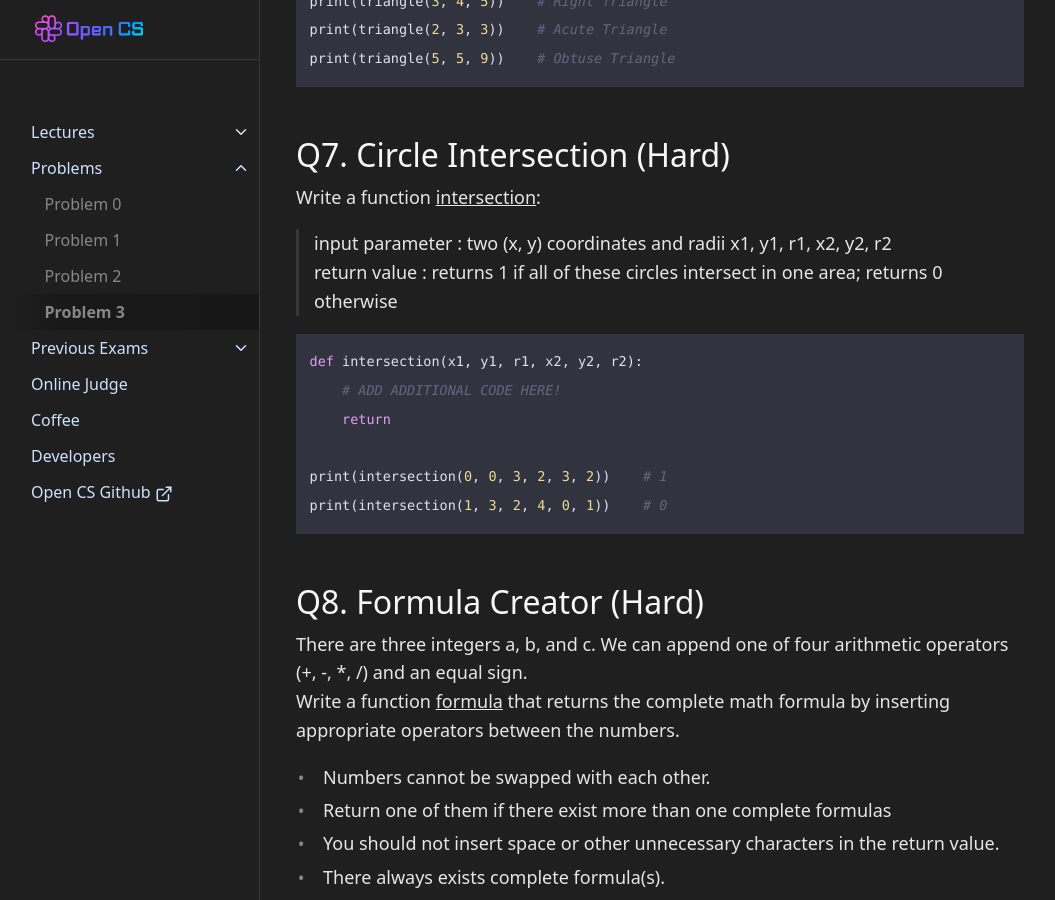
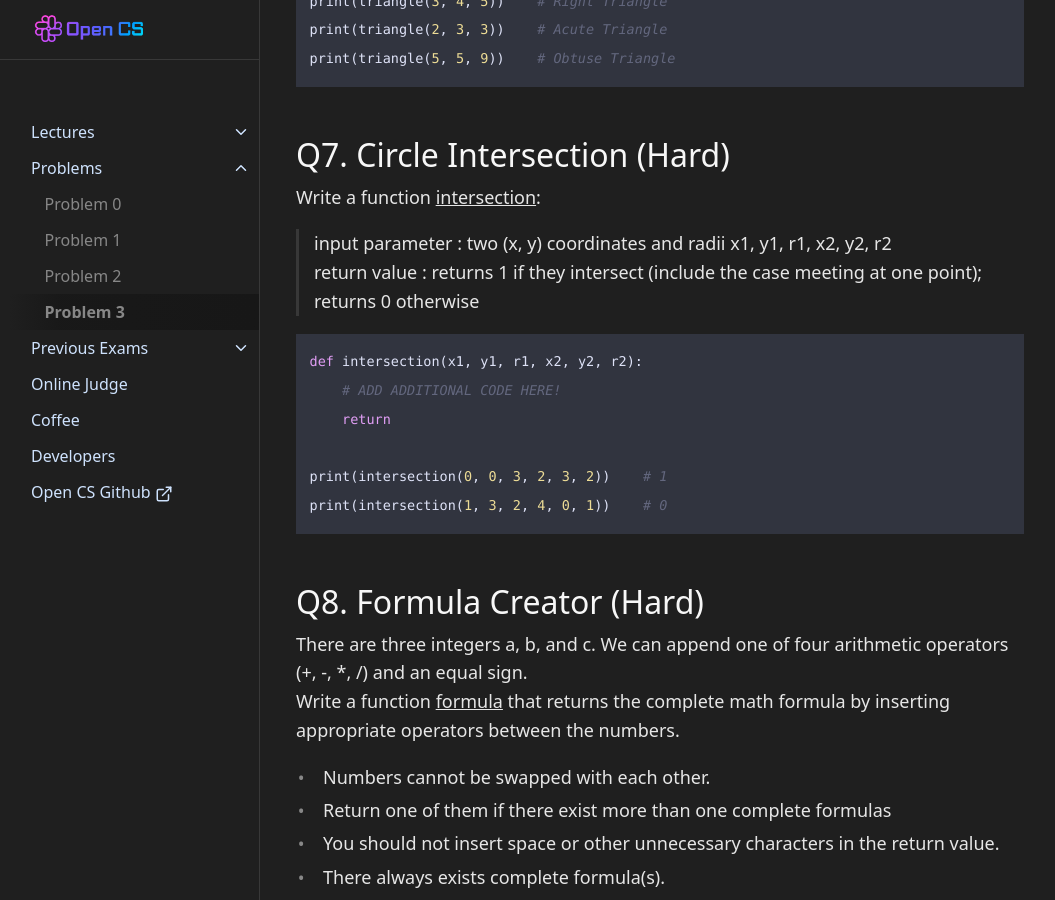
Before and after one commit to OpenCS-ksa/opencs-ksa.github.io, a Jekyll site: the page built from docs/Problems/problem3.md, in a window 1280 px wide and 900 px high, scrolled down 3381 px. Shown: the whole window, without its empty margins (112-1167 px from the left). Built offline with Jekyll 4.4.1, drawn with Linux system fonts in a browser that asks for light colours.

Commit message:
Update problem3.md

````diff
--- a/docs/Problems/problem3.md
+++ b/docs/Problems/problem3.md
@@ -113,7 +113,7 @@ print(triangle(5, 5, 9))    # Obtuse Triangle
 ## Q7. Circle Intersection (Hard)
 Write a function <U>intersection</U>:
 > input parameter : two (x, y) coordinates and radii x1, y1, r1, x2, y2, r2
-> return value : returns 1 if all of these circles intersect in one area; returns 0 otherwise
+> return value : returns 1 if they intersect (include the case meeting at one point); returns 0 otherwise
 
 ```python
 def intersection(x1, y1, r1, x2, y2, r2):
````
